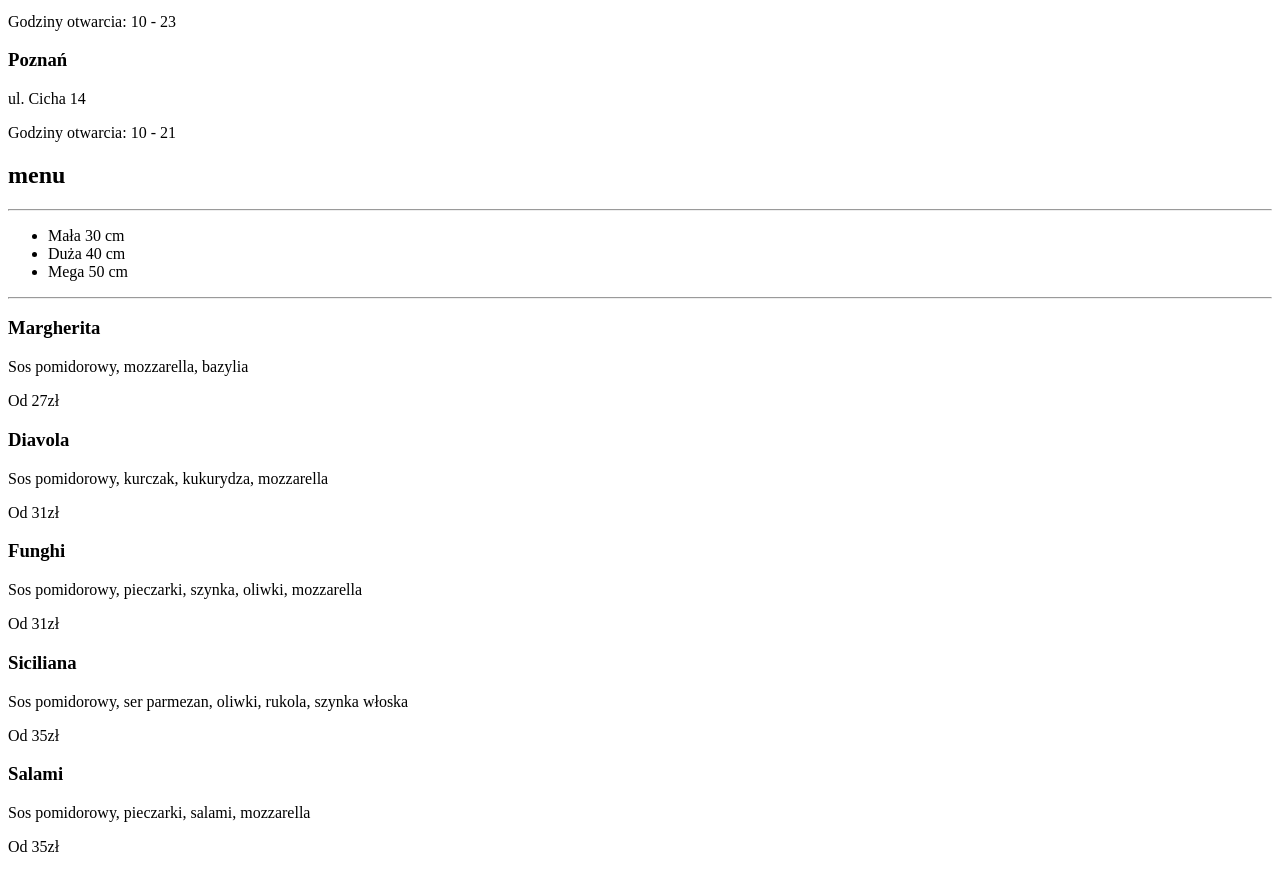
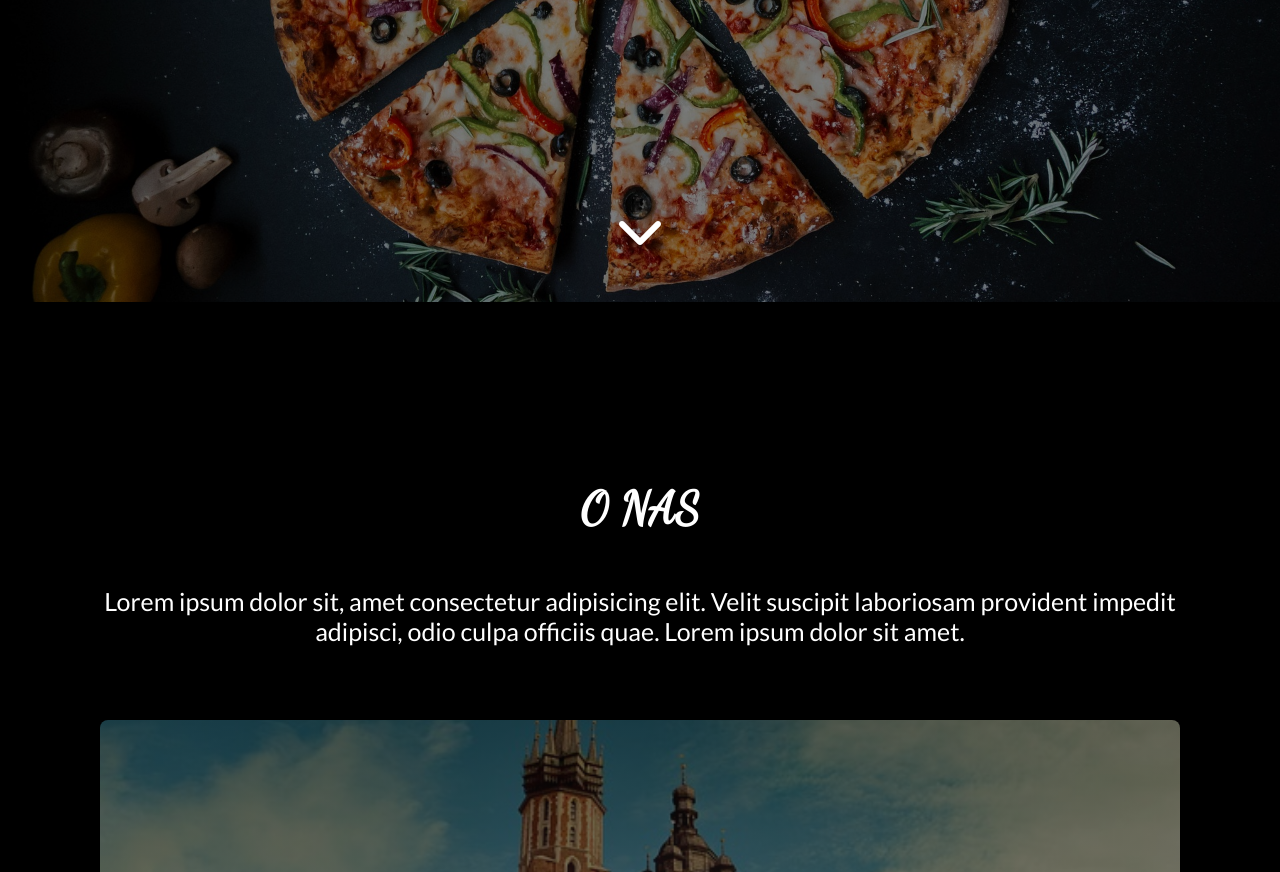
Before and after one commit to FaberNiko/PizzeriaItaliano, a plain HTML site: page index.html in a window 1280 px wide. Shown: the part 498-1370 px from the top of the page. Drawn offline with nearby package versions, Linux system fonts and the light colour scheme; the site is published under a folder, as on GitHub Pages, so addresses that start at the root find nothing.

Commit message:
Added dot to link in index.html

```diff
--- a/index.html
+++ b/index.html
@@ -10,7 +10,7 @@
   <link href="https://fonts.googleapis.com/css2?family=Dancing+Script&family=Lato&display=swap" rel="stylesheet">
   <link rel="stylesheet" href="./css/hamburger.css">
   <link href="https://unpkg.com/aos@2.3.1/dist/aos.css" rel="stylesheet">
-  <link rel="stylesheet" href="/css/main.css">
+ <link rel="stylesheet" href="./css/main.css">
   <script src="https://kit.fontawesome.com/7596d00a84.js" crossorigin="anonymous"></script>
 </head>
 
--- a/scss/main.scss
+++ b/scss/main.scss
@@ -153,7 +153,7 @@ body {
 	position: relative;
 	top: 0;
 	height: 100vh;
-	background-image: url("/img/pizza-small.jpg");
+	background-image: url('../img/pizza-small.jpg');
 	background-size: cover;
 	background-position: center;
 	background-attachment: fixed;
@@ -206,8 +206,9 @@ body {
 }
 
 .flip-in-hor-bottom {
-	-webkit-animation: flip-in-hor-bottom 1s cubic-bezier(0.250, 0.460, 0.450, 0.940) both;
-	        animation: flip-in-hor-bottom 1s cubic-bezier(0.250, 0.460, 0.450, 0.940) both;
+	-webkit-animation: flip-in-hor-bottom 1s cubic-bezier(0.25, 0.46, 0.45, 0.94)
+		both;
+	animation: flip-in-hor-bottom 1s cubic-bezier(0.25, 0.46, 0.45, 0.94) both;
 }
 
 // ABOUTUS
@@ -221,7 +222,6 @@ body {
 
 .aboutus {
 	height: 100%;
-
 
 	&__text {
 		padding: 1em;
@@ -295,7 +295,6 @@ body {
 		}
 	}
 
-
 	&__box {
 		display: flex;
 		flex-direction: column;
@@ -305,24 +304,22 @@ body {
 		padding: 1em;
 		margin: 1em auto;
 
-
 		&-card {
 			position: relative;
 			background-color: #fff;
 			width: 95%;
-			margin: .5em;
+			margin: 0.5em;
 			padding: 0.5em;
 			border-radius: 8px;
-			@include heroImages('../img/pizza-menu.jpg');
-			transition: transform .3s;
+			@include heroImages("../img/pizza-menu.jpg");
+			transition: transform 0.3s;
 
 			&:hover {
 				transform: scale(1.1);
 			}
 
-
 			&:nth-child(odd) {
-				@include heroImages('../img/pizza-menu2.jpg')
+				@include heroImages("../img/pizza-menu2.jpg");
 			}
 
 			&-title {
@@ -332,11 +329,10 @@ body {
 			}
 
 			&-indegredients {
-				padding: 1em ;
+				padding: 1em;
 				text-transform: uppercase;
 				letter-spacing: 1px;
 				font-size: 1.1rem;
-
 			}
 
 			&-price {
@@ -362,7 +358,6 @@ body {
 //CONTACT
 
 .contact {
-
 	.section-title {
 		margin-bottom: 0.5em;
 	}
@@ -380,7 +375,7 @@ body {
 	}
 
 	.logo {
-		font-family: 'Dancing Script';
+		font-family: "Dancing Script";
 		font-size: 3rem;
 		// padding: 1em;
 		text-align: center;
@@ -403,7 +398,6 @@ body {
 
 		&-list {
 			list-style: none;
-
 
 			&-item {
 				padding: 0.5em;
@@ -432,7 +426,6 @@ body {
 	}
 	.header {
 		&__logo {
-
 			font-size: 3.3rem;
 		}
 	}
@@ -468,8 +461,6 @@ body {
 			height: 350px;
 		}
 	}
-
-
 }
 
 @media (min-width: 992px) {
@@ -517,7 +508,7 @@ body {
 	}
 
 	.home {
-		background-image: url("/img/pizza-big.jpg");
+		background-image: url("../img/pizza-big.jpg");
 	}
 
 	.aboutus {
@@ -539,7 +530,6 @@ body {
 	}
 
 	.menu {
-
 		.section-title {
 			font-size: 4rem;
 			margin-bottom: 1em;
@@ -551,30 +541,26 @@ body {
 			}
 		}
 		&__box {
-
 			padding: 2em;
 			&-card {
 				padding: 2em;
 
 				&-title {
-
 					font-size: 3rem;
 					text-transform: uppercase;
 				}
 
 				&-indegredients {
-					padding: 1em ;
+					padding: 1em;
 					text-transform: uppercase;
 					letter-spacing: 1px;
 					font-size: 1.5rem;
-
 				}
 
 				&-price {
 					font-size: 2rem;
 				}
 			}
-
 		}
 
 		.trimmings {
@@ -587,12 +573,10 @@ body {
 	}
 
 	.contact {
-
 		.boxes {
 			display: flex;
 			flex-direction: row;
 			justify-content: space-evenly;
-
 		}
 		.section-title {
 			font-size: 4rem;
@@ -616,8 +600,6 @@ body {
 				}
 			}
 		}
-
-
 	}
 
 	.footer {
```
Also changed, not shown: css/main.css, 1 other file.
